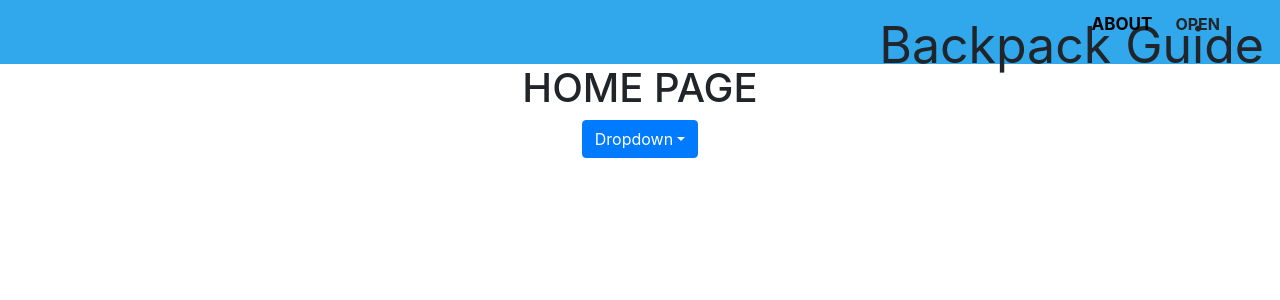
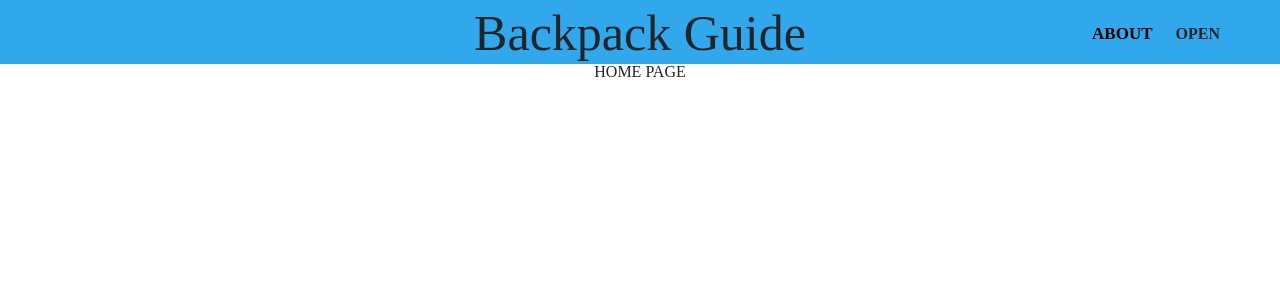
Before and after one commit to kobrabson/BackpackGuide, a React (Create React App) app: page /#/ in a window 1280 px wide. Shown: the top 300 px of the page. Built offline with nearby package versions, Linux system fonts and the light colour scheme; what redux-promise-middleware would draw is missing.

Commit message:
get rid of example bootstrap

```diff
--- a/src/components/Home/Home.js
+++ b/src/components/Home/Home.js
@@ -1,20 +1,10 @@
 import React from 'react';
 import './Home.scss';
-import 'bootstrap/dist/css/bootstrap.min.css';
-
-import { Dropdown } from 'react-bootstrap';
 
 function Home() {
 	return (
 		<div>
 			<h1>HOME PAGE</h1>
-			<Dropdown>
-				<Dropdown.Toggle>Dropdown</Dropdown.Toggle>
-				<Dropdown.Menu>
-					<Dropdown.Item>helle</Dropdown.Item>
-					<Dropdown.Item>world</Dropdown.Item>
-				</Dropdown.Menu>
-			</Dropdown>
 		</div>
 	);
 }
```
